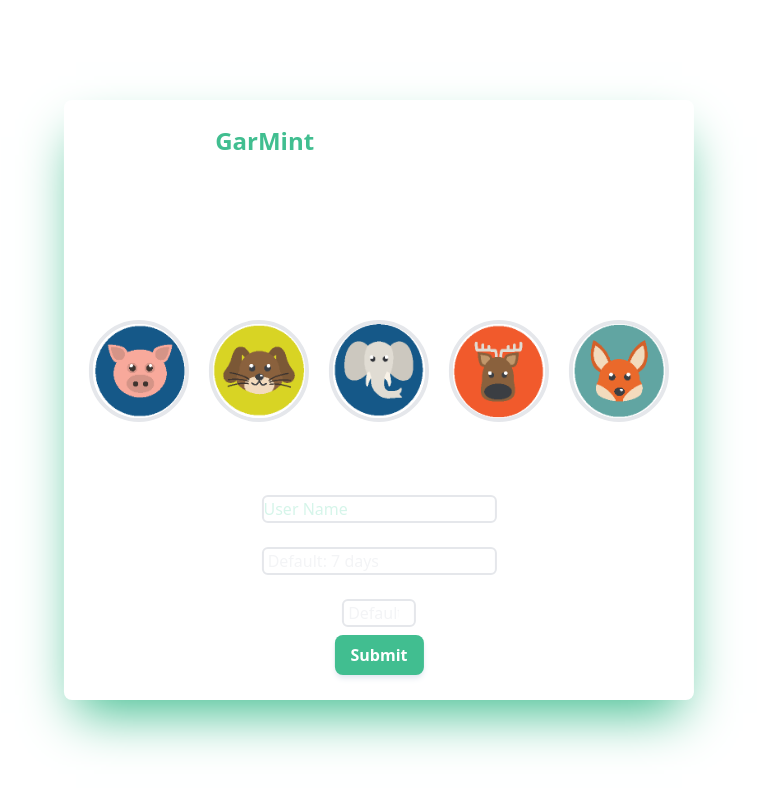
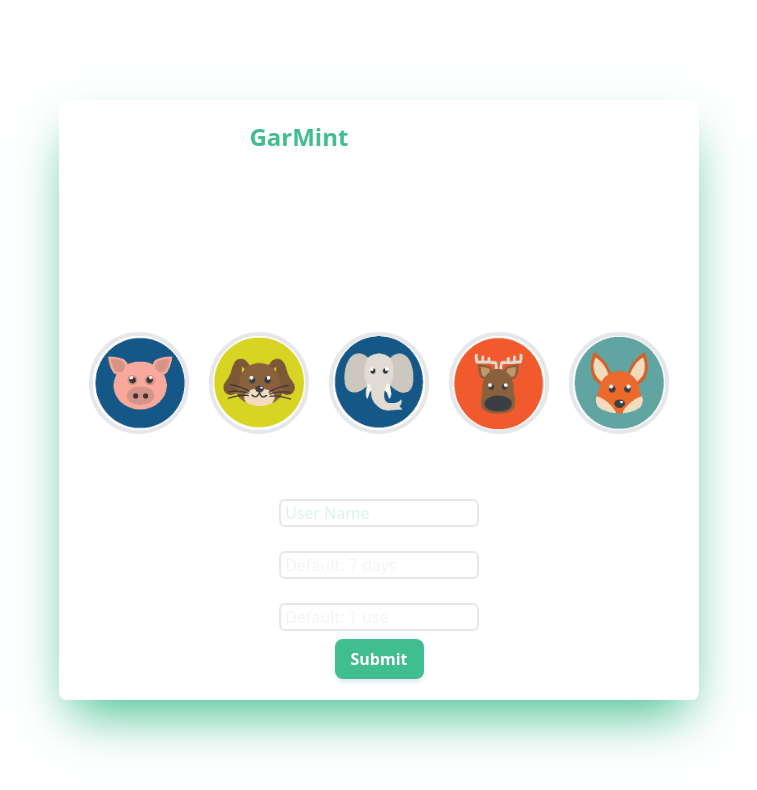
Before and after one commit to treserio/GarMint-Capstone, a Next.js app: page /first_time_login in a window 1280 px wide. Shown: the top 790 px of the page, without its empty margins (261-1018 px from the left). Built offline with nearby package versions, Linux system fonts and the light colour scheme; no server answers; what aws-amplify would draw is missing.

Commit message:
edits for Demo vidoe

```diff
--- a/pages/first_time_login.tsx
+++ b/pages/first_time_login.tsx
@@ -109,7 +109,8 @@ export default function FirstTimeLoginInput() {
               place-items-center
               shadow-2xl shadow-[var(--mint)]
               dark:bg-slate-700
-              rounded-lg'
+              rounded-lg
+              px-3'
 
               >
                 <p className="text-2xl text-center px-3">Welcome to <b className='text-[var(--mint)] font-bold'>GarMint</b> your A.I. powered Fashion Valet!</p>
@@ -178,9 +179,10 @@ export default function FirstTimeLoginInput() {
                                 rounded-md
                                 placeholder-[var(--mint-faded)]"
                             onChange={(e) => setPreferredName(e.target.value)}
-                            placeholder="User Name"
+                            placeholder=" User Name"
                             color='black'
                             required
+                            style={{ width: '200px' }}
                         />
 
                         {missingName && <p className="text-red-300 text-xs">Please enter a username</p>}
@@ -195,6 +197,7 @@ export default function FirstTimeLoginInput() {
                             onChange={(e) => setWashCycle(e.target.value)}
                             placeholder=" Default: 7 days"
                             required
+                            style={{ width: '200px' }}
                         />
                         <label className="text-l font-semibold ">How many times do you ware an item before washing?</label>
                         <input
@@ -212,6 +215,7 @@ export default function FirstTimeLoginInput() {
                             max={9}
                             onChange={(e) => setUseLimit(e.target.value)}
                             placeholder=" Default: 1 use"
+                            style={{ width: '200px' }}
 
                         />
                     </div>
--- a/ui-components/navBar.tsx
+++ b/ui-components/navBar.tsx
@@ -96,10 +96,11 @@ const Navbar = () => {
     >
       <div className='flex my-1 items-center'>
         <div className='mr-4'>
+
           <Image
-            src={user.attributes.picture}
+            src={user.attributes.picture ? user.attributes.picture : '/assets/mintLeaf.png'}
             alt="avatar"
-            width={80}
+            width={user.attributes.picture ? 80 : 55}
             height={80}
             className='rounded-full'
           />
```
